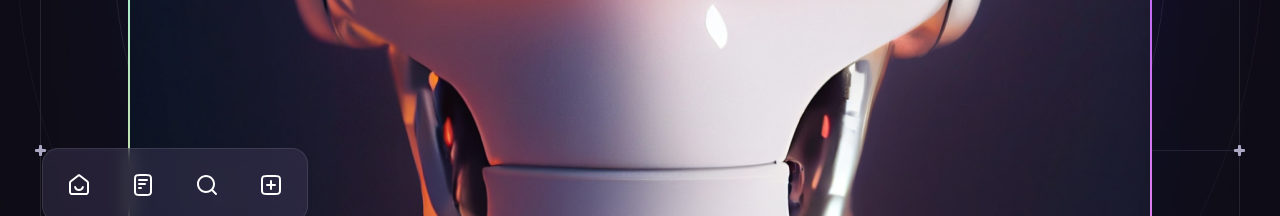
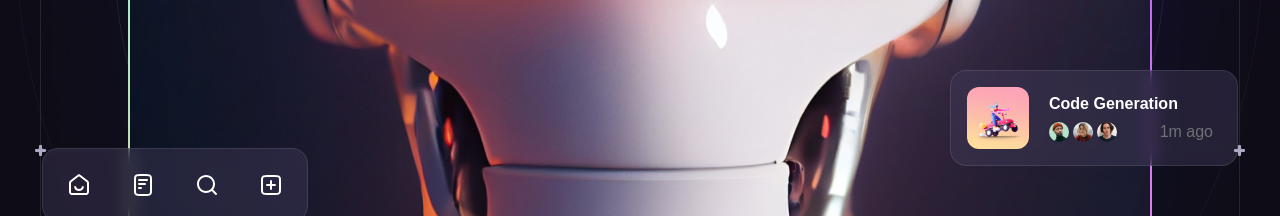
Before and after one commit to samirzjadhav/brainwave-web, a React (Create React App) app: page / in a window 1280 px wide. Shown: the part 734-950 px from the top of the page. Built offline with nearby package versions, Linux system fonts and the light colour scheme.

Commit message:
feat: added new notification section for ai generating pic

```diff
--- a/src/components/Hero.js
+++ b/src/components/Hero.js
@@ -7,6 +7,7 @@
 import { ScrollParallax } from "react-just-parallax";
 import { useRef } from "react";
 import Generating from "./Generating";
+import Notification from "./Notification";
 
 const Hero = () => {
   const parallaxRef = useRef(null);
@@ -65,6 +66,12 @@
                     ))}
                   </ul>
                 </ScrollParallax>
+                <ScrollParallax isAbsolutelyPositioned>
+                  <Notification
+                    className="hidden absolute -right-[5.5rem] bottom-[11rem] w-[18rem] xl:flex"
+                    title="Code Generation"
+                  />
+                </ScrollParallax>
               </div>
             </div>
             <Gradient />
--- /dev/null
+++ b/src/components/Notification.js
@@ -0,0 +1,46 @@
+import React from "react";
+import { notificationImages } from "../constant";
+import { notification1 } from "../assets";
+
+const Notification = ({ className, title }) => {
+  return (
+    <div
+      className={`${
+        className || ""
+      } flex items-center p-4 pr-6 bg-n-9/40 backdrop-blur border border-n-1/10 rounded-2xl gap-5`}
+    >
+      <img
+        src={notification1}
+        className="rounded-xl"
+        width={62}
+        height={62}
+        alt=""
+      />
+
+      <div className="flex-1">
+        <h6 className="mb-1 font-semibold text-base">{title}</h6>
+        <div className="flex items-center justify-between">
+          <ul className="flex -m-0.5">
+            {notificationImages.map((item, index) => (
+              <li
+                key={index}
+                className="flex w-6 h-6 border-2 border-n-12 rounded-full overflow-hidden"
+              >
+                <img
+                  src={item}
+                  className="w-full"
+                  width={20}
+                  height={20}
+                  alt="item"
+                />
+              </li>
+            ))}
+          </ul>
+          <div className="body-2 text-n-13">1m ago</div>
+        </div>
+      </div>
+    </div>
+  );
+};
+
+export default Notification;
```
